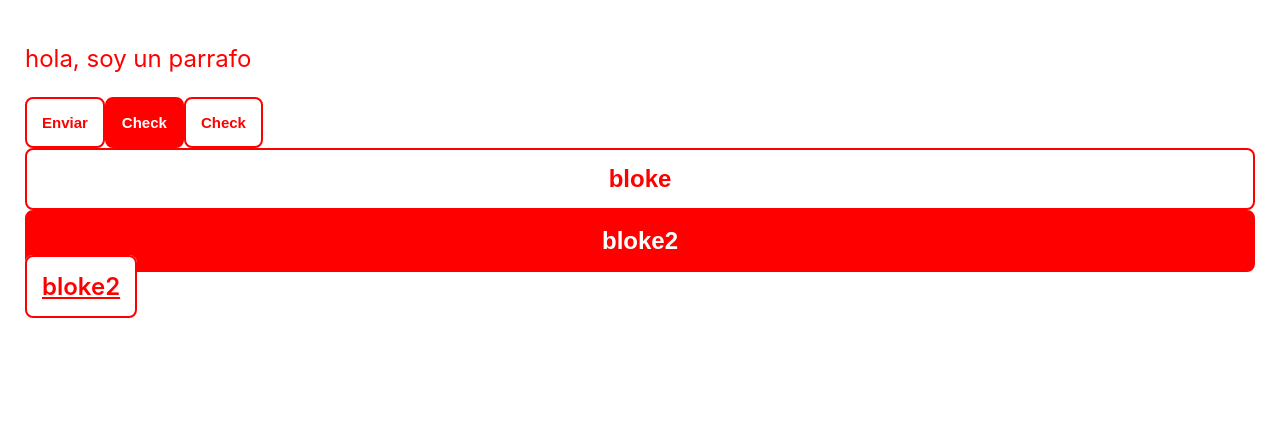
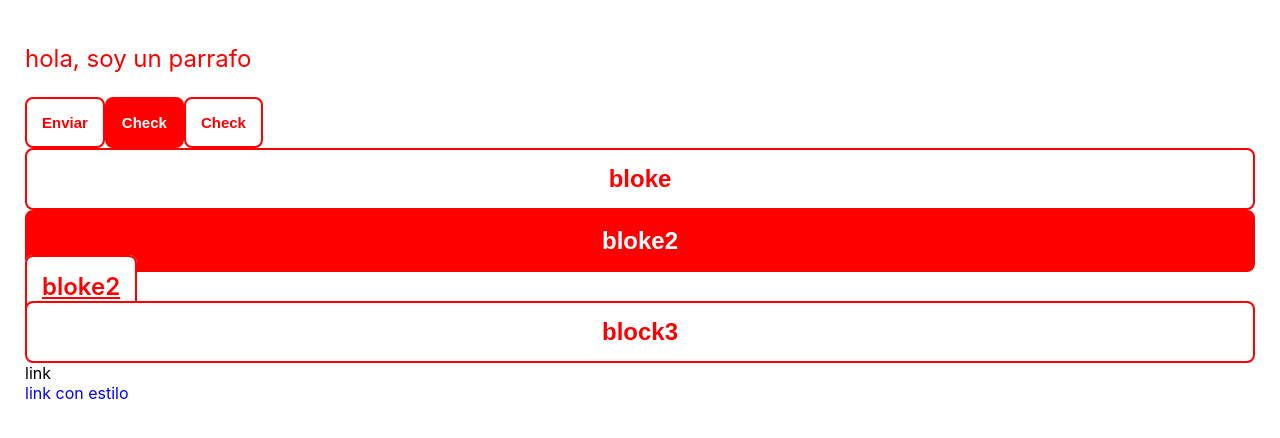
Before and after one commit to Glen1986/my-styled-components, a React (Create React App) app: page / in a window 1280 px wide. Shown: the top 438 px of the page. Built offline with nearby package versions, Linux system fonts and the light colour scheme.

Commit message:
styled-components-con-estilo

```diff
--- a/src/App.js
+++ b/src/App.js
@@ -21,7 +21,12 @@
     width: 100%;
     font-size: 24px;
 `
-
+const Link = ({ className, ...props }) => {
+    return <a className={className} {...props}></a>
+}
+const StyledLink = styled(Link)`
+    color: blue;
+`
 function App() {
     return (
         <Content>
@@ -38,6 +43,10 @@
             <BlockButton as="a" href="#">
                 bloke2
             </BlockButton>
+            <BlockButton>block3</BlockButton>
+            <Link>link</Link>
+            <br />
+            <StyledLink>link con estilo</StyledLink>
         </Content>
     )
 }
```
